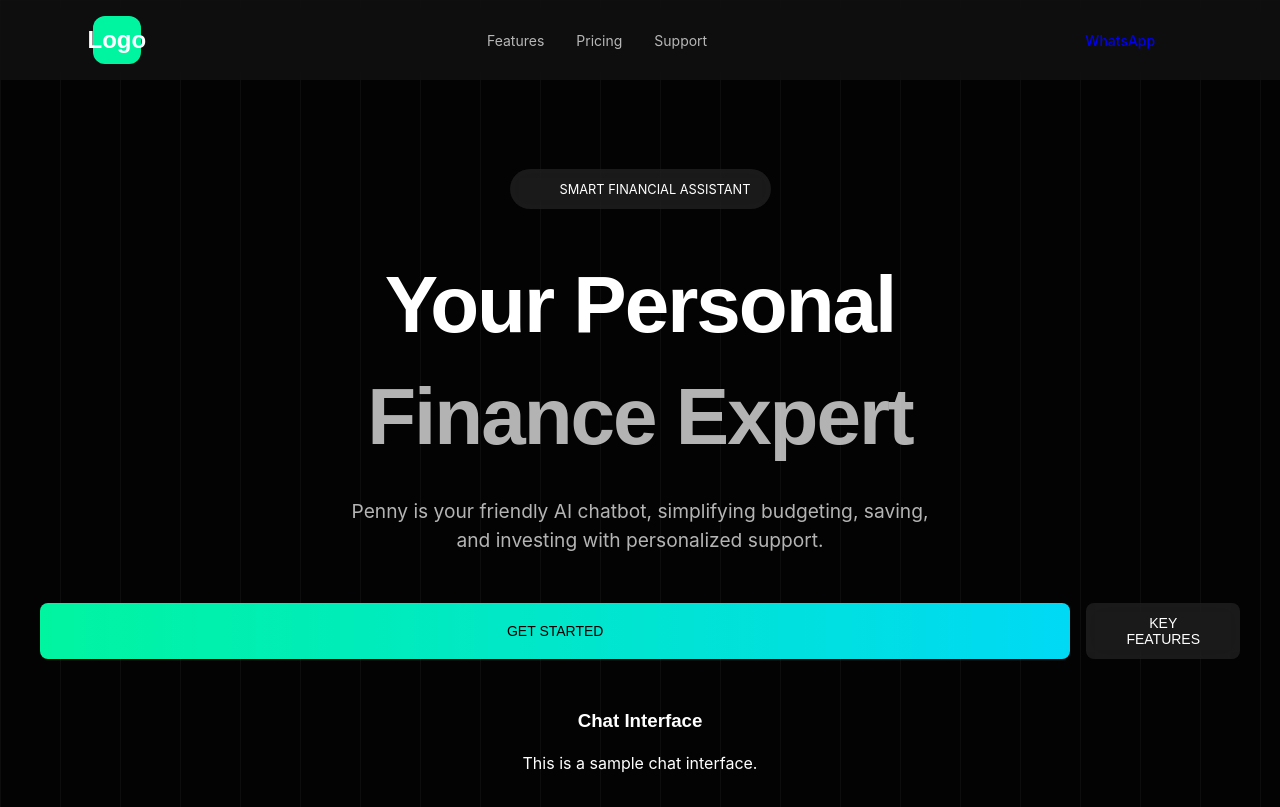
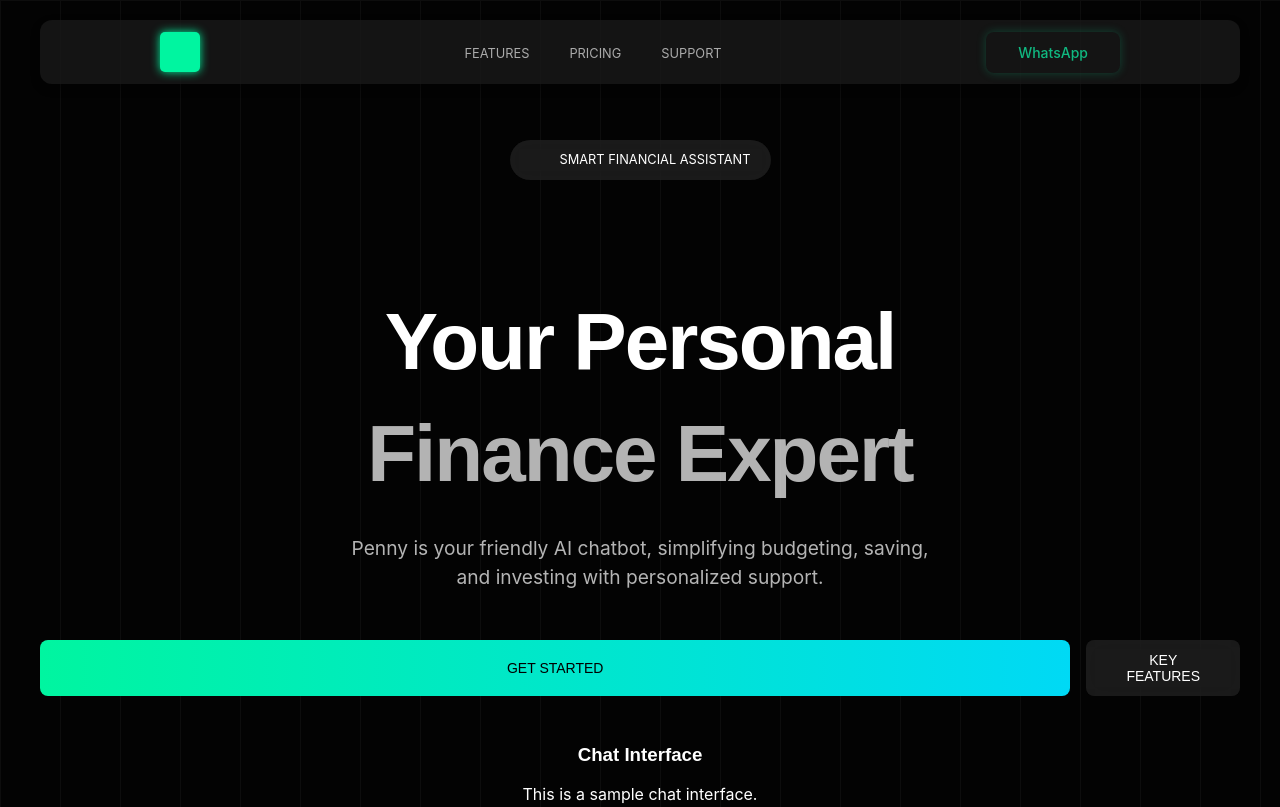
Before and after one commit to rether-io/Site-bolt, a website built with Vite: page index.html in a window 1280 px wide. Shown: the top 807 px of the page. Built offline with nearby package versions, Linux system fonts and the light colour scheme; files whose address does not match are found by name.

Commit message:
nav bar original

```diff
--- a/style.css
+++ b/style.css
@@ -4,68 +4,100 @@ body {
   padding: 0;
   background: #0A0A0A;
   color: #fff;
- line-height: 1.5;
 }
 
 h1, h2, h3 {
   font-family: 'Space Grotesk', sans-serif;
- margin: 0;
 }
 
 .container {
- width: 90%;
+  width: 80%;
   max-width: 1200px;
   margin: 0 auto;
- padding: 0 1rem;
+  padding: 0 20px;
 }
 
-/* Header/Nav */
 header {
   position: fixed;
- top: 0;
- left: 0;
- right: 0;
+  top: 20px;
+  left: 20px;
+  right: 20px;
   z-index: 100;
- padding: 1rem 2rem;
- background: rgba(18, 18, 18, 0.8);
- backdrop-filter: blur(10px);
+  max-width: 1200px;
+  margin: 0 auto;
+  background-color: rgba(26, 26, 26, 0.8);
+  border-radius: 12px;
+  box-shadow: 0 4px 10px rgba(0, 0, 0, 0.3);
 }
 
 nav {
- max-width: 1200px;
- margin: 0 auto;
   display: flex;
   justify-content: space-between;
   align-items: center;
+  height: 64px;
 }
 
-.logo {
- width: 48px;
- height: 48px;
- background: #00F5A0;
- border-radius: 12px;
- display: flex;
- align-items: center;
- justify-content: center;
+.logo h1 {
+  margin: 0;
+  width: 40px;
+  height: 40px;
+  background-color: #00F5A0;
+  border-radius: 5px;
+  text-indent: -9999px;
+  overflow: hidden;
+  box-shadow: 0 0 10px #00F5A0;
 }
 
 .menu {
+  list-style: none;
+  padding: 0;
+  margin: 0;
   display: flex;
- gap: 2rem;
- list-style: none;
- margin: 0;
- padding: 0;
+  justify-content: center;
+  flex: 1;
+}
+
+.menu li {
+  margin: 0 20px;
 }
 
 .menu a {
- color: rgba(255, 255, 255, 0.7);
   text-decoration: none;
- font-size: 0.875rem;
- transition: color 0.2s;
+  color: #aaa;
+  text-transform: uppercase;
+  font-size: 0.8rem;
 }
 
-.menu a:hover {
- color: #fff;
+.cta {
+  margin-left: auto;
+}
+
+.btn-whatsapp {
+  background-color: transparent;
+  color: #10B981;
+  padding: 10px 20px;
+  border-radius: 5px;
+  text-decoration: none;
+  border: 1px solid rgba(16, 185, 129, 0.3);
+  transition: all 0.3s ease;
+  box-shadow: 0 0 10px rgba(16, 185, 129, 0.3);
+}
+
+.btn-whatsapp:hover {
+  animation: pulse 1s infinite;
+  box-shadow: 0 0 20px rgba(16, 185, 129, 0.5);
+}
+
+@keyframes pulse {
+  0% {
+    transform: scale(1);
+  }
+  50% {
+    transform: scale(1.1);
+  }
+  100% {
+    transform: scale(1);
+  }
 }
 
 /* Hero Section */
```
Lines whose indentation alone changed are shown as unchanged.
